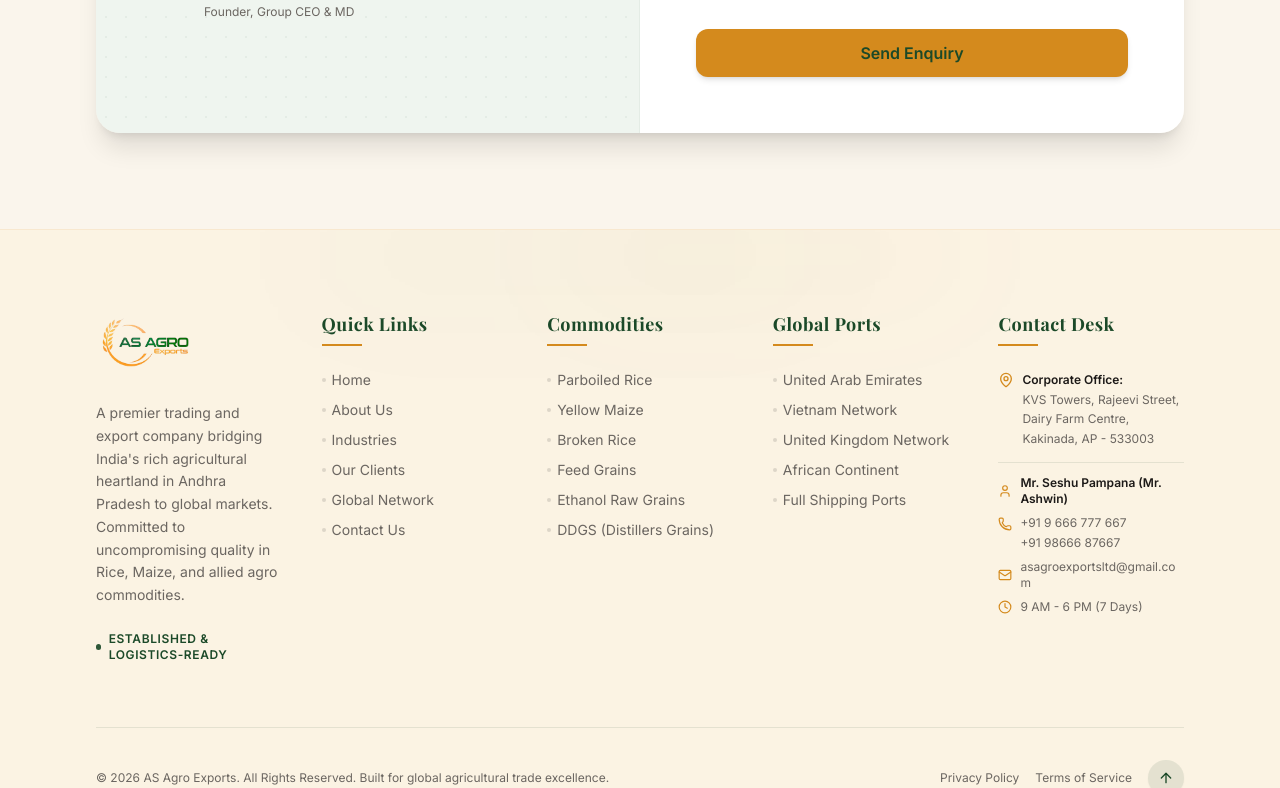
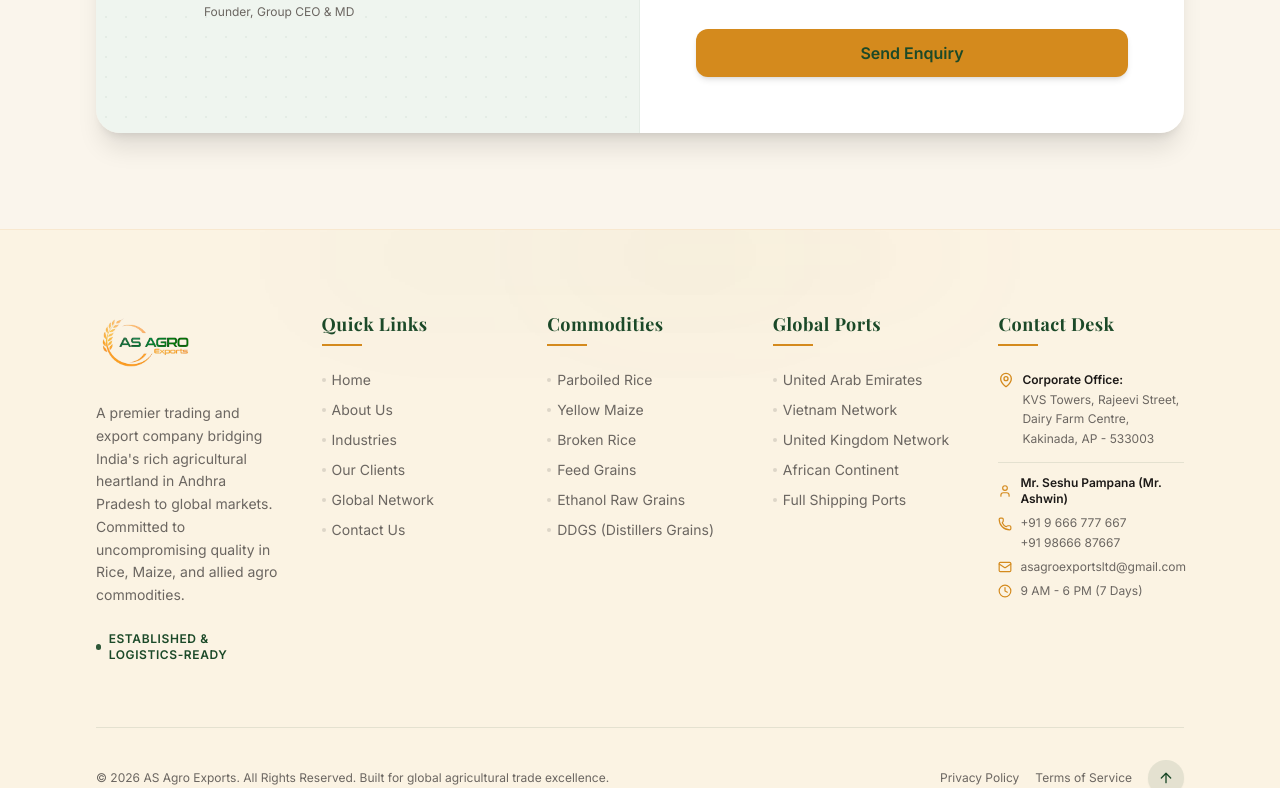
Before and after one commit to Nikhilesh-0007/Agro, a React (Vite) app: page /contact in a window 1280 px wide. Shown: the part 962-1750 px from the top of the page. Built offline with nearby package versions, Linux system fonts and the light colour scheme; a web font is replaced by a local one.

Commit message:
Update ethanol raw grains image to image copy 5.png and prevent email addresses from wrapping

```diff
--- a/src/components/AboutSection.tsx
+++ b/src/components/AboutSection.tsx
@@ -54,7 +54,7 @@
             </p>
             <a
               href="mailto:asagroexportsltd@gmail.com"
-              className="text-sm text-green-mid hover:text-green-primary"
+              className="text-sm text-green-mid hover:text-green-primary whitespace-nowrap"
             >
               asagroexportsltd@gmail.com
             </a>
--- a/src/components/ContactSection.tsx
+++ b/src/components/ContactSection.tsx
@@ -79,7 +79,7 @@
                 <ContactRow icon={<Mail size={18} />} label="Email">
                   <a
                     href="mailto:asagroexportsltd@gmail.com"
-                    className="hover:text-amber-deep"
+                    className="hover:text-amber-deep whitespace-nowrap"
                   >
                     asagroexportsltd@gmail.com
                   </a>
--- a/src/components/Footer.tsx
+++ b/src/components/Footer.tsx
@@ -157,7 +157,7 @@
                 </div>
                 <div className="flex items-center gap-2">
                   <Mail size={14} className="text-amber-primary shrink-0" />
-                  <a href="mailto:asagroexportsltd@gmail.com" className="text-xs hover:text-green-primary transition-colors break-all">
+                  <a href="mailto:asagroexportsltd@gmail.com" className="text-xs hover:text-green-primary transition-colors whitespace-nowrap">
                     asagroexportsltd@gmail.com
                   </a>
                 </div>
--- a/src/pages/AboutPage.tsx
+++ b/src/pages/AboutPage.tsx
@@ -67,7 +67,7 @@
                   <p className="text-xs text-neutral-stone">Direct Contact</p>
                   <a
                     href="mailto:asagroexportsltd@gmail.com"
-                    className="text-sm font-semibold text-green-mid hover:text-green-primary transition-colors"
+                    className="text-sm font-semibold text-green-mid hover:text-green-primary transition-colors whitespace-nowrap"
                   >
                     asagroexportsltd@gmail.com
                   </a>
--- a/src/pages/CommoditiesPage.tsx
+++ b/src/pages/CommoditiesPage.tsx
@@ -11,7 +11,7 @@
 import ddgsImg from "@/assets/DDGS.png";
 import brandPrettyMamaImg from "@/assets/brand_pretty_mama.jpg";
 import brandSafraImg from "@/assets/brand_safra.jpg";
-import ethanolImg from "@/assets/image copy.png";
+import ethanolImg from "@/assets/image copy 5.png";
 
 interface CommodityItem {
   id: string;
--- a/src/pages/CommodityDetailPage.tsx
+++ b/src/pages/CommodityDetailPage.tsx
@@ -11,7 +11,7 @@
 import ddgsImg from "@/assets/DDGS.png";
 import brandPrettyMamaImg from "@/assets/brand_pretty_mama.jpg";
 import brandSafraImg from "@/assets/brand_safra.jpg";
-import ethanolImg from "@/assets/image copy.png";
+import ethanolImg from "@/assets/image copy 5.png";
 
 const commodityData: Record<string, {
   name: string;
```
Also changed, not shown: src/assets/image copy 5.png (added).
